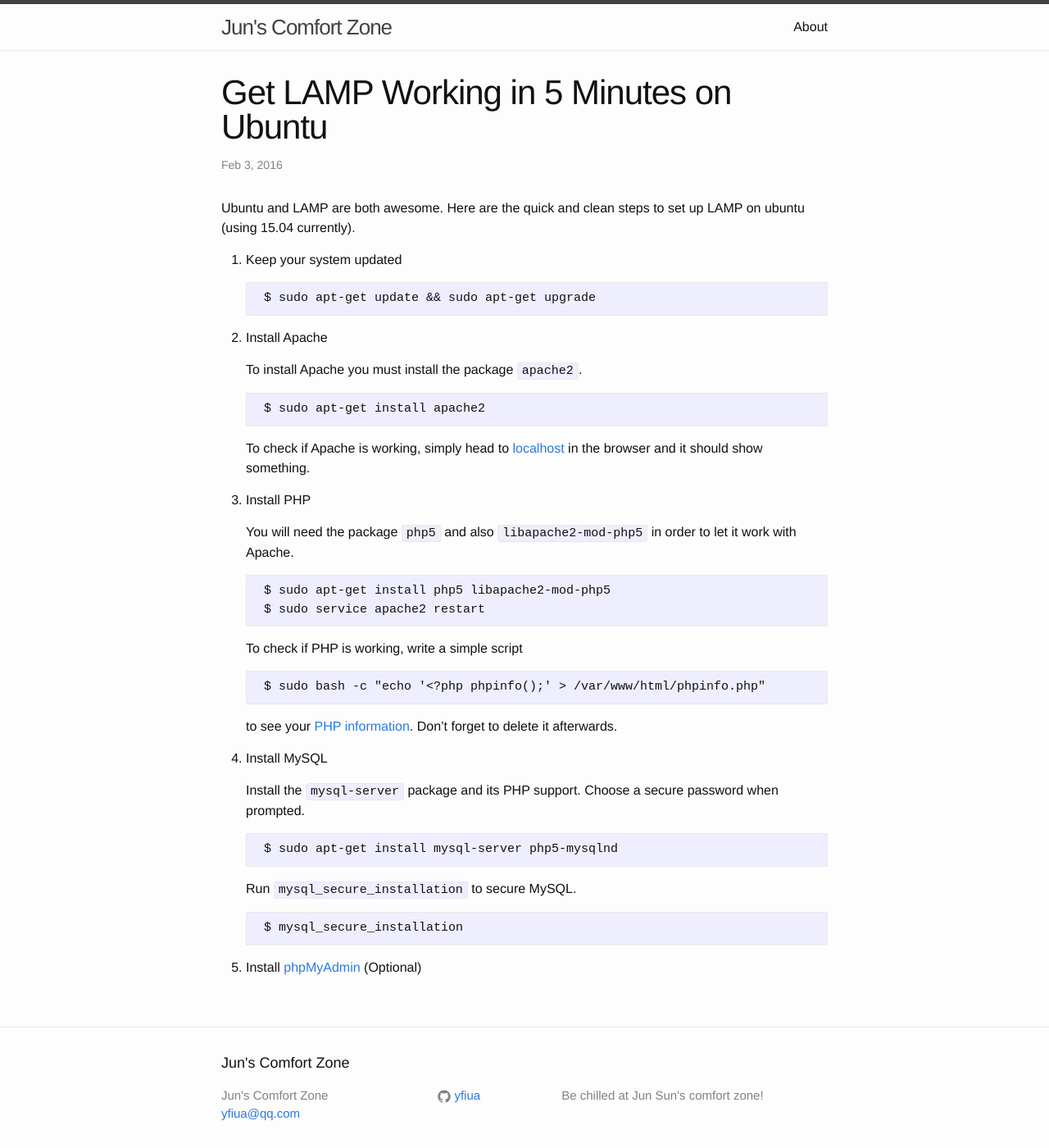
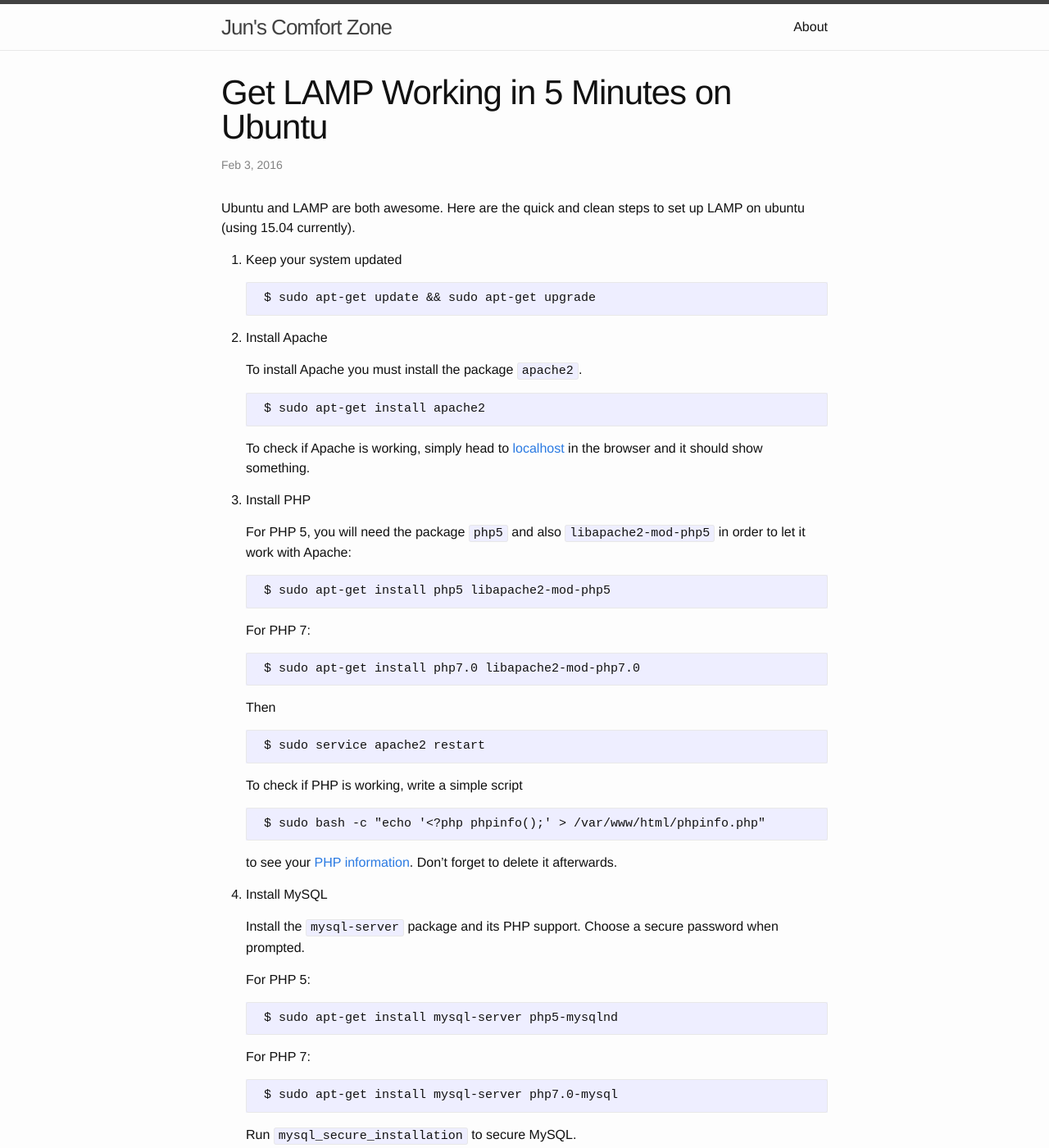
Before and after one commit to yfiua/yfiua.github.io, a Jekyll site: the page built from _posts/2016-02-03-ubuntu-lamp.markdown, in a window 1280 px wide and 1400 px high. Shown: the whole window at 82% size. Built offline with Jekyll 4.4.1, drawn with Linux system fonts in a browser that asks for light colours; comment, search, counter and statistics services are not loaded.

Commit message:
add php7.0

```diff
--- a/_posts/2016-02-03-ubuntu-lamp.markdown
+++ b/_posts/2016-02-03-ubuntu-lamp.markdown
@@ -22,9 +22,16 @@
 
 2. Install PHP
 
-   You will need the package `php5` and also `libapache2-mod-php5` in order to let it work with Apache.
+   For PHP 5, you will need the package `php5` and also `libapache2-mod-php5` in order to let it work with Apache:
 
         $ sudo apt-get install php5 libapache2-mod-php5
+
+   For PHP 7:
+
+        $ sudo apt-get install php7.0 libapache2-mod-php7.0
+
+   Then
+
         $ sudo service apache2 restart
 
    To check if PHP is working, write a simple script
@@ -37,7 +44,13 @@
 
    Install the `mysql-server` package and its PHP support. Choose a secure password when prompted.
 
+   For PHP 5:
+
         $ sudo apt-get install mysql-server php5-mysqlnd
+
+   For PHP 7:
+
+        $ sudo apt-get install mysql-server php7.0-mysql
 
    Run `mysql_secure_installation` to secure MySQL.
 
```
